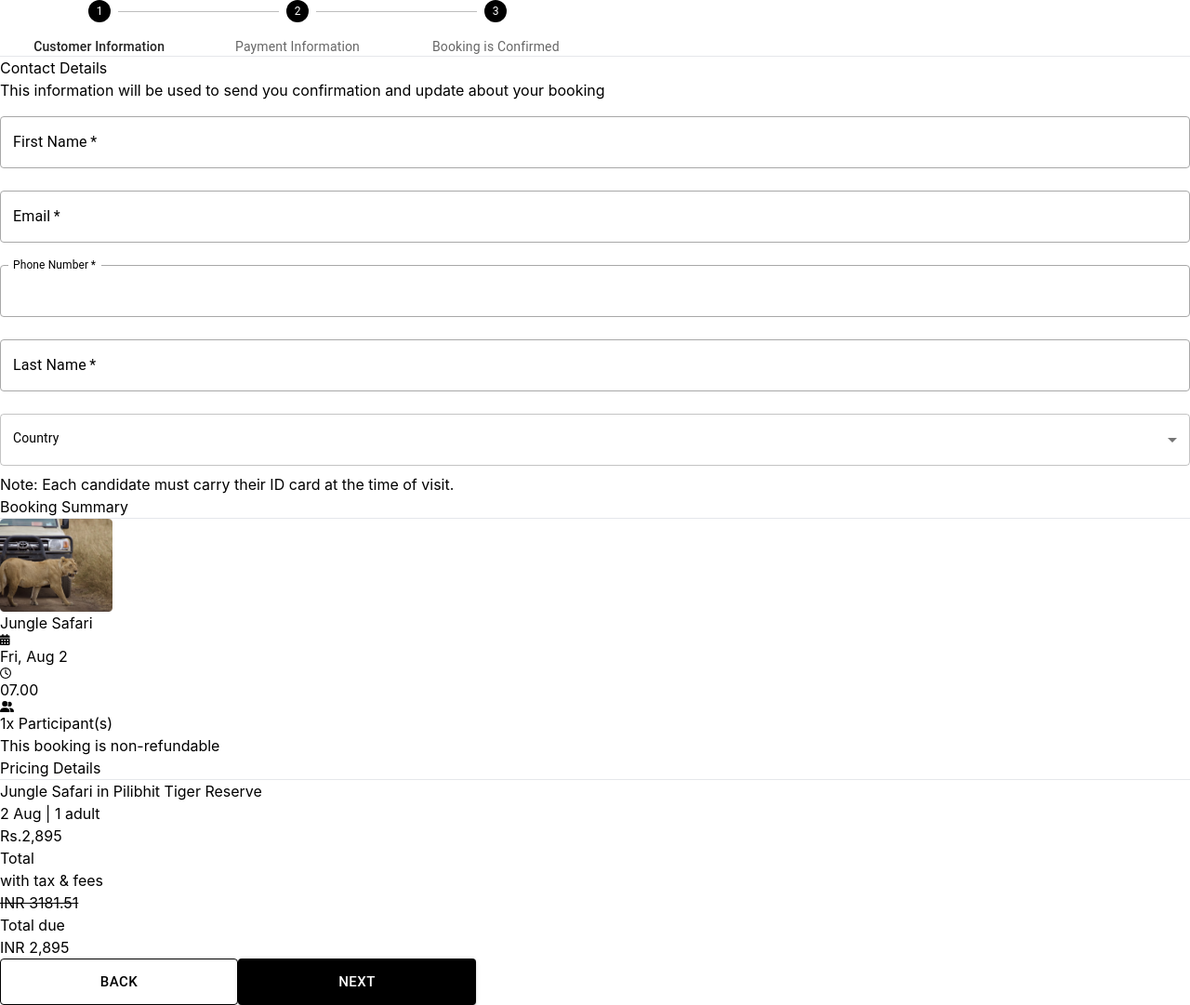
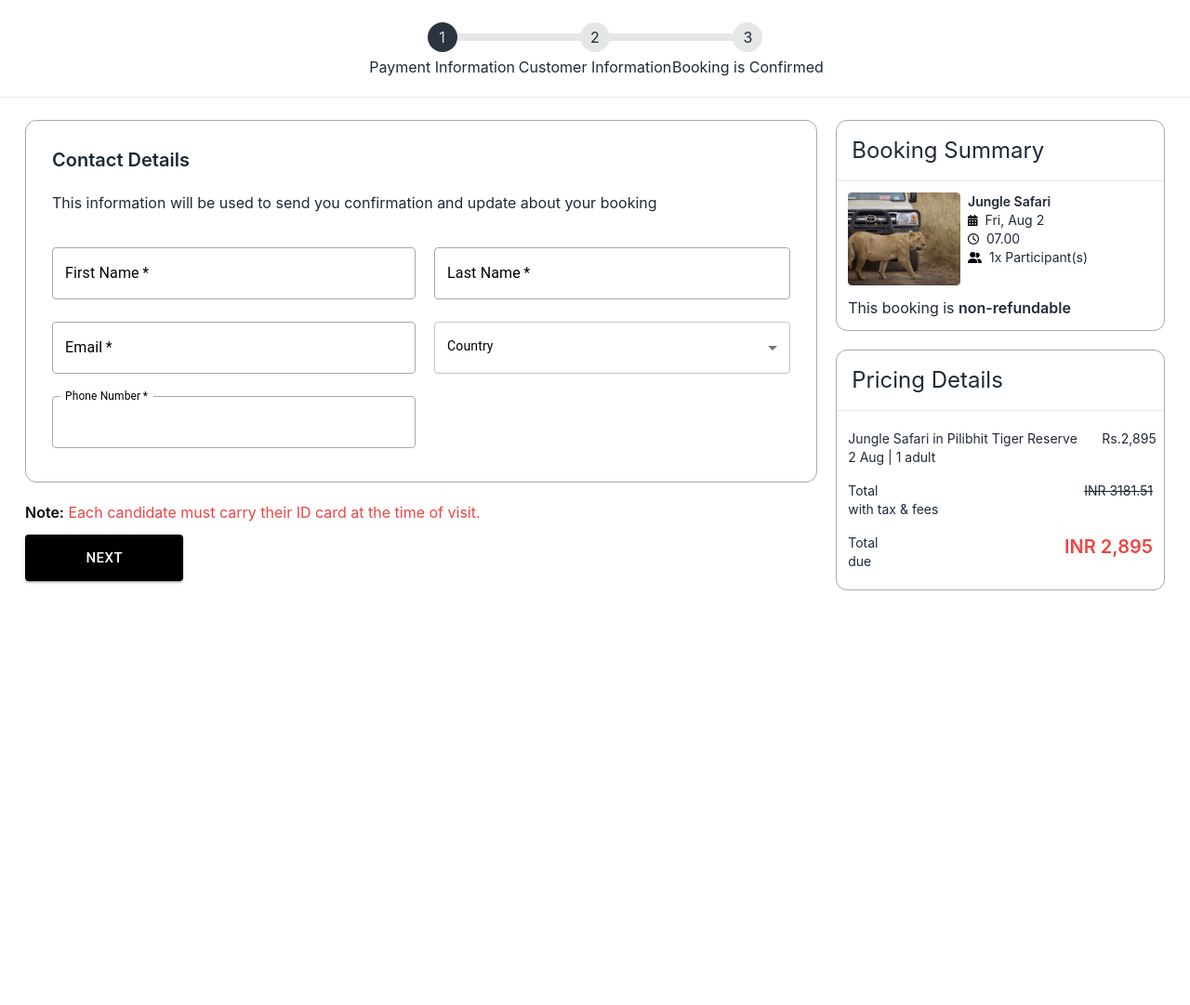
Before and after one commit to httpsvishal/paymentapp, a React (Create React App) app: page / in a window 1280 px wide. Shown: the whole page at 93% size. After the commit the page ends 800 px from the top, so only its background shows below. Built offline with nearby package versions, Linux system fonts and the light colour scheme.

Commit message:
progress bar and other minor changes

```diff
--- a/postcss.config.js
+++ b/postcss.config.js
@@ -5,4 +5,9 @@ export const content = [
 export const theme = {
   extend: {},
 };
-export const plugins = [];
+module.exports = {
+  plugins: {
+      tailwindcss: {},
+      autoprefixer: {},
+  },
+};
--- a/src/components/Foreigner.jsx
+++ b/src/components/Foreigner.jsx
@@ -11,7 +11,7 @@ const Foreigner = ({formData,setFormData}) => {
         });
     };
     return(
-        <div className="contactinfo box col-span-3 rounded-xl mt-5 border p-3 border-black">
+        <div className="contactinfo box col-span-3 rounded-xl mt-5 border mb-5 p-3 border-black">
 
                 <div className="flex gap-5">
                     <div className="grow">
--- a/src/components/first.jsx
+++ b/src/components/first.jsx
@@ -3,8 +3,9 @@ import { TextField, Select, MenuItem, FormControl, InputLabel , InputAdornment}
 import BookingSummary from "./bookingsumm";
 import Pricing from "./pricing";
 import Foreigner from "./Foreigner";
+import NextButton from "./nextButton";
 
-const First = ({ formData, setFormData }) => {
+const First = ({ formData, setFormData ,setCurrentStep, currentStep }) => {
     const countries = [
         "United States", "Canada", "United Kingdom", "Australia", "Germany", "France", "India", "China", "Japan", "Brazil",
         "Mexico", "Russia", "Italy", "Spain", "South Korea", "Netherlands", "Turkey", "Saudi Arabia", "Switzerland", "Argentina",
@@ -71,11 +72,12 @@ const First = ({ formData, setFormData }) => {
             });
         }
     };
+
     console.log(`Current country: ${formData.country}`);
     return (
         <main className="max-w-[1250px] mx-auto grid lg:grid-cols-10 md:grid-cols-10 text-base gap-5 p-3 m-3">
             <div className="col-span-7">
-                <div className="contactinfo box col-span-8 rounded-xl border p-7 border-black">
+                <div className="contactinfo box col-span-8 rounded-xl border p-7 border-black mb-5">
                     <h2 className="text-xl font-semibold ">Contact Details</h2>
                     <p className="my-5">
                         This information will be used to send you confirmation and update about your booking
@@ -216,11 +218,13 @@ const First = ({ formData, setFormData }) => {
                         </div>
                     </div>
                 </div>
-                <p className="my-3">
-                    <span className="font-semibold">Note:</span> Each candidate must carry their ID card at the time of visit.
+                <p className="my-3 text-red-500">
+                    <span className="font-semibold text-stone-950">Note:</span> Each candidate must carry their ID card at the time of visit.
                 </p>
                 {formData.country && formData.country !== "India" && <Foreigner formData={formData} setFormData={setFormData} />}
-
+                <div >
+                    <NextButton currentStep={currentStep} setCurrentStep={setCurrentStep} />
+                </div>
             </div>
             <div className="col-span-3 ">
                 <BookingSummary />
--- /dev/null
+++ b/src/components/nextButton.jsx
@@ -0,0 +1,18 @@
+import React from "react";
+import { Button } from "@mui/material";
+const NextButton = ({currentStep, setCurrentStep}) => {
+    const handleNext = () => {
+        setCurrentStep((prevStep) => prevStep + 1);
+    };
+    return (
+        <Button
+                        variant="contained"
+                        size="large" style={{ width: "20%", height: "50px", color: "white", backgroundColor: "black" }}
+                        onClick={handleNext}
+                        disabled={currentStep === 3}
+                    >
+                        {currentStep === 3 ? 'Download Ticket' : 'Next'}
+                    </Button>
+    )
+};
+export default NextButton;
--- a/src/components/second.jsx
+++ b/src/components/second.jsx
@@ -3,7 +3,9 @@ import cards from "../images/cards.png";
 import { TextField, Select, MenuItem, FormControl, InputLabel } from "@mui/material";
 import BookingSummary from "./bookingsumm";
 import Pricing from "./pricing";
-const Second = ({ formData, setFormData }) => {
+import NextButton from "./nextButton";
+import { useState } from "react";
+const Second = ({ formData, setFormData ,setCurrentStep, currentStep  }) => {
     const countries = [
         "United States", "Canada", "United Kingdom", "Australia", "Germany", "France", "India", "China", "Japan", "Brazil",
         "Mexico", "Russia", "Italy", "Spain", "South Korea", "Netherlands", "Turkey", "Saudi Arabia", "Switzerland", "Argentina",
@@ -21,7 +23,8 @@ const Second = ({ formData, setFormData }) => {
 
     return (
         <main className="max-w-[1200px] text-base box mx-auto grid lg:grid-cols-10 md:grid-cols-10 gap-5 p-3 m -3">
-            <div className="lg:col-span-7 md:col-span-7 rounded-xl box p-7 border border-black max-h row-span-3">
+            <div className="lg:col-span-7 md:col-span-7 ">
+                <div className="rounded-xl box p-7 border border-black max-h row-span-3 mb-5">
                 <h2 className="text-2xl ">Payment</h2>
                 <div className="flex mt-3 items-center">
                     <input
@@ -242,6 +245,10 @@ const Second = ({ formData, setFormData }) => {
                         </div>
                     </div>
                 </div>
+                <div >
+                    <NextButton currentStep={currentStep} setCurrentStep={setCurrentStep} />
+                </div>
+                </div>
 
                 <div className="col-span-3">
                     <BookingSummary />
--- a/src/components/third.jsx
+++ b/src/components/third.jsx
@@ -1,7 +1,7 @@
 import React from "react";
 import confirm from "../animations/confirm.json";
 import Lottie from "lottie-react";
-
+import { Button } from "@mui/material";
 const Confirmation = () => {
     return(
 
@@ -13,8 +13,16 @@ const Confirmation = () => {
         </div>
         <div className="confirm flex justify-center items-center">
 
-            <Lottie animationData={confirm} style={{width: "500px"}} loop={false} />
+            <Lottie animationData={confirm} style={{width: "400px"}} loop={false} />
 
+        </div>
+        <div className="flex justify-center">
+            <Button
+                variant="contained"
+                size="large" style={{ width: "20%", height: "50px", color: "white", backgroundColor: "black" }}
+            >
+                Download Ticket
+            </Button>
         </div>
         </>
     );
--- a/src/pages/paymentpage.jsx
+++ b/src/pages/paymentpage.jsx
@@ -2,33 +2,15 @@ import React from "react";
 import First from "../components/first";
 import Second from "../components/second";
 import Confirmation from "../components/third";
-import { Stepper, Step, StepLabel, Typography } from "@mui/material";
 import { useState } from "react";
-import { Button } from "@mui/material";
+
 const PaymentPage = () => {
 
     // const[currentStep, finalData] = useContext(multiStepContext)
-    const showStep = (step) => {
-        switch (step) {
-            case 1:
-                return <First formData={formData} setFormData={setFormData} />;
-            case 2:
-                return <Second formData={formData} setFormData={setFormData} />;
-            case 3:
-                return <Confirmation />;
-            default:
-                return null;
-        }
-    }
-    const handleNext = () => {
-        console.log(formData);
-        setCurrentStep((prevStep) => prevStep + 1);
-    };
+    const [currentStep, setCurrentStep] = useState(1);
 
-    const handleBack = () => {
-        setCurrentStep((prevStep) => prevStep - 1);
-    };
-    const [currentStep, setCurrentStep] = useState(1);
+
+
     const [formData, setFormData] = useState({
         firstName: '',
         lastName: '',
@@ -47,43 +29,30 @@ const PaymentPage = () => {
         cardCVV: '',
         cardZipCode: '',
     });
-
+    const showStep = (step) => {
+        switch (step) {
+            case 1:
+                return <First formData={formData} setFormData={setFormData} currentStep={currentStep} setCurrentStep ={setCurrentStep}  />;
+            case 2:
+                return <Second formData={formData} setFormData={setFormData} currentStep={currentStep} setCurrentStep ={setCurrentStep} />;
+            case 3:
+                return <Confirmation formData={formData} setFormData={setFormData}  currentStep={currentStep} setCurrentStep ={setCurrentStep} />;
+            default:
+                return null;
+        }
+    }
     return (
         <>
             <div className="flex justify-center items-center m-5">
-            <Stepper style={{ width: "50%", color: "black" }} activeStep={currentStep - 1} alternativeLabel orientation="horizontal">
-                <Step style={{color:"black"}}>
-                    <StepLabel StepIconProps={{ style: { color: 'black' } }}>Customer Information</StepLabel>
-                </Step>
-                <Step>
-                    <StepLabel StepIconProps={{ style: { color: 'black' } }}>Payment Information</StepLabel>
-                </Step>
-                <Step>
-                    <StepLabel StepIconProps={{ style: { color: 'black' } }}>Booking is Confirmed</StepLabel>
-                </Step>
-
-
-            </Stepper>
+                <ul className="steps">
+                    <li className={`step ${currentStep >= 1 ? 'step-neutral' : ''}`}>Payment Information</li>
+                    <li className={`step ${currentStep >= 2 ? 'step-neutral' : ''}`}>Customer Information</li>
+                    <li className={`step ${currentStep >= 3 ? 'step-neutral' : ''}`}>Booking is Confirmed</li>
+                </ul>
             </div>
             <hr />
             {showStep(currentStep)}
-        <div className="max-w-[1250px] mx-auto text-base gap-5 p-3 m-3">
-            <div className={`flex gap-5  ${currentStep === 3 ? 'justify-center' : ''}`}>
-                {currentStep !== 4 && (
-                    <Button disabled={currentStep === 1} onClick={handleBack} size="large" style={{ width: "20%", height: "50px", color: "black", backgroundColor: "white" , border: "1px solid black" }}>
-                    Back
-                </Button>
-                )}
-                <Button
-                    variant="contained"
-                    size="large" style={{ width: "20%", height: "50px", color: "white", backgroundColor: "black" }}
-                    onClick={handleNext}
-                    disabled={currentStep === 3}
-                >
-                    {currentStep === 3 ? 'Download Ticket' : 'Next'}
-                </Button>
-            </div>
-        </div>
+
         </>
     );
 };
--- a/tailwind.config.js
+++ b/tailwind.config.js
@@ -1,10 +1,12 @@
 /** @type {import('tailwindcss').Config} */
-export const content = [
-  "./src/**/*.{js,jsx,ts,tsx}",
-];
-export const theme = {
-  extend: {
-
+module.exports = {
+  content: [
+      "./src/**/*.{js,jsx,ts,tsx}",
+  ],
+  theme: {
+      extend: {},
   },
+  plugins: [
+      require('daisyui'),
+  ],
 };
-export const plugins = [];
```
Also changed, not shown: package.json (+4 -3 lines), 1 other file (tests, documents, lock files or other folders). Lines whose indentation alone changed are shown as unchanged.
